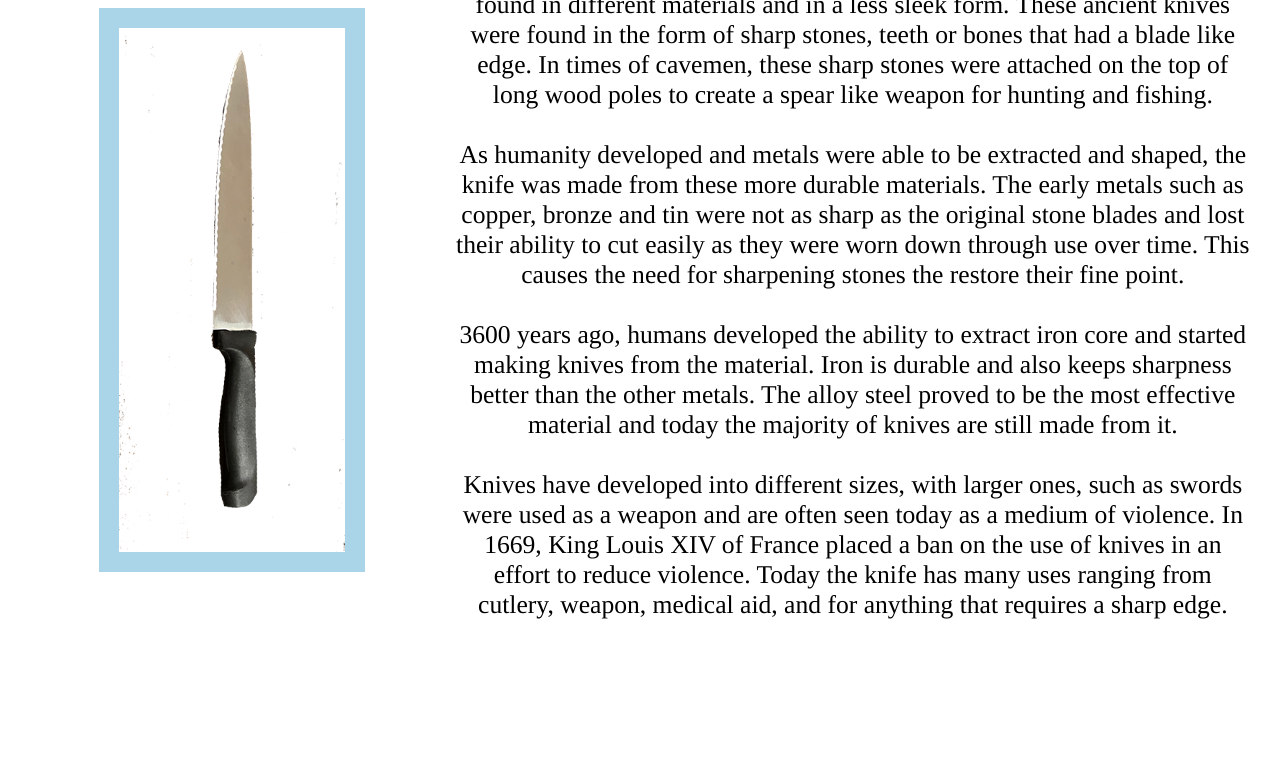
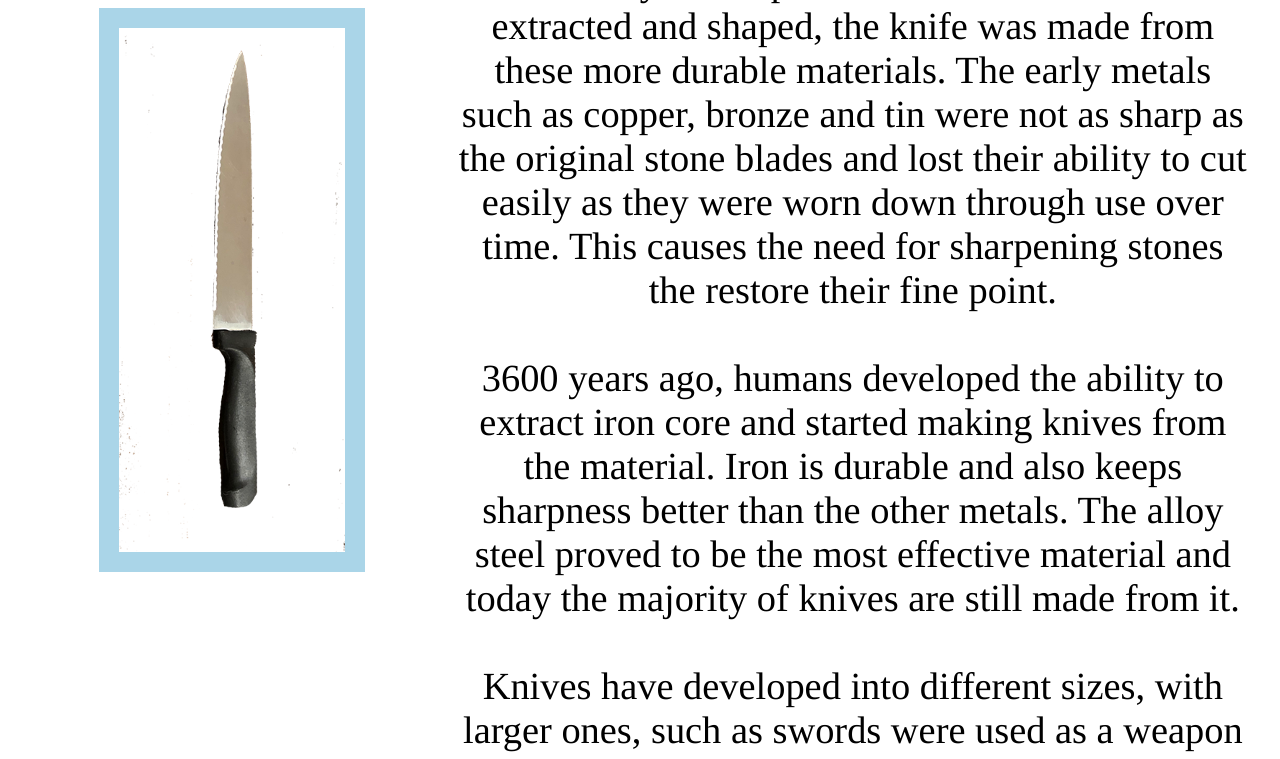
Before and after one commit to liannbogensperger/liannbogensperger.github.io, a plain HTML site: page history_page.html in a window 1280 px wide. Shown: the part 210-969 px from the top of the page. Before the commit the page ends 830 px from the top, so only its background shows below. Drawn offline with Linux system fonts and the light colour scheme.

Commit message:
Update history_page.html

```diff
--- a/history_page.html
+++ b/history_page.html
@@ -26,7 +26,7 @@
 		<div id="picturebox">
 			<img src="vertical.png" alt="Knife” width="500" height="700">
 		</div>
-		<div id="paragraphbox"> <p class="medium-text">Knives originated as early as 2.6 million years ago; however, they were found in different materials and in a less sleek form. These ancient knives were found in the form of sharp stones, teeth or bones that had a blade like edge. In times of cavemen, these sharp stones were attached on the top of long wood poles to create a spear like weapon for hunting and fishing. <br><br>As humanity developed and metals were able to be extracted and shaped, the knife was made from these more durable materials. The early metals such as copper, bronze and tin were not as sharp as the original stone blades and lost their ability to cut easily as they were worn down through use over time. This causes the need for sharpening stones the restore their fine point.<br><br> 3600 years ago, humans developed the ability to extract iron core and started making knives from the material. Iron is durable and also keeps sharpness better than the other metals. The alloy steel proved to be the most effective material and today the majority of knives are still made from it. <br> <br>Knives have developed into different sizes, with larger ones, such as swords were used as a weapon and are often seen today as a medium of violence. In 1669, King Louis XIV of France placed a ban on the use of knives in an effort to reduce violence. Today the knife has many uses ranging from cutlery, weapon, medical aid, and for anything that requires a sharp edge. </p>
+		<div id="paragraphbox"> <p class="small-text">Knives originated as early as 2.6 million years ago; however, they were found in different materials and in a less sleek form. These ancient knives were found in the form of sharp stones, teeth or bones that had a blade like edge. In times of cavemen, these sharp stones were attached on the top of long wood poles to create a spear like weapon for hunting and fishing. <br><br>As humanity developed and metals were able to be extracted and shaped, the knife was made from these more durable materials. The early metals such as copper, bronze and tin were not as sharp as the original stone blades and lost their ability to cut easily as they were worn down through use over time. This causes the need for sharpening stones the restore their fine point.<br><br> 3600 years ago, humans developed the ability to extract iron core and started making knives from the material. Iron is durable and also keeps sharpness better than the other metals. The alloy steel proved to be the most effective material and today the majority of knives are still made from it. <br> <br>Knives have developed into different sizes, with larger ones, such as swords were used as a weapon and are often seen today as a medium of violence. In 1669, King Louis XIV of France placed a ban on the use of knives in an effort to reduce violence. Today the knife has many uses ranging from cutlery, weapon, medical aid, and for anything that requires a sharp edge. </p>
 		</div>
 	</main>
 </div>
```
